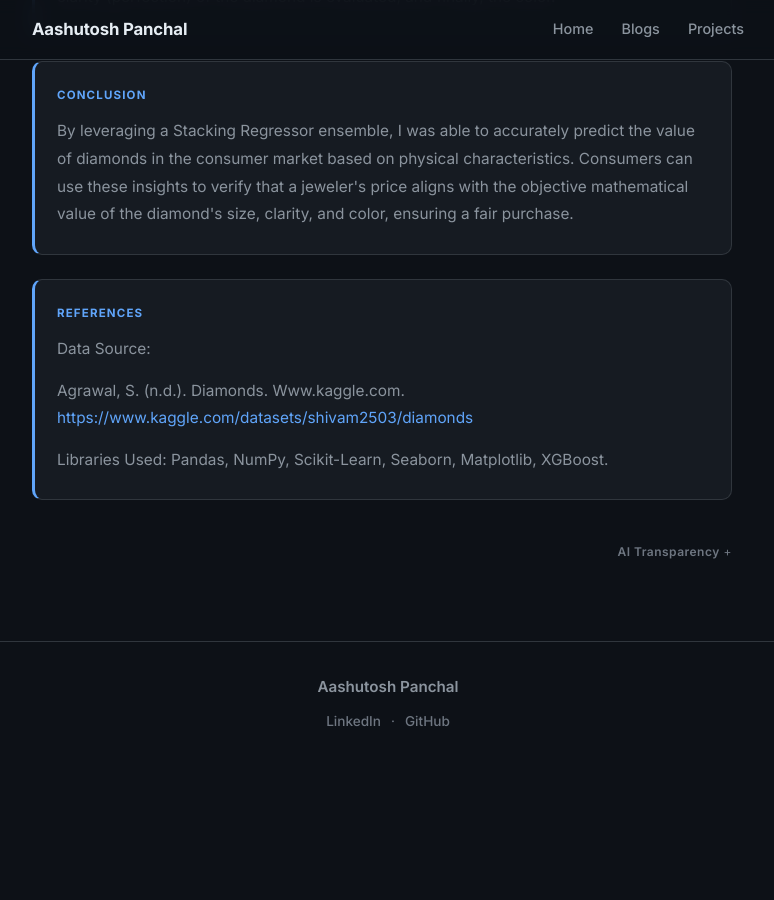
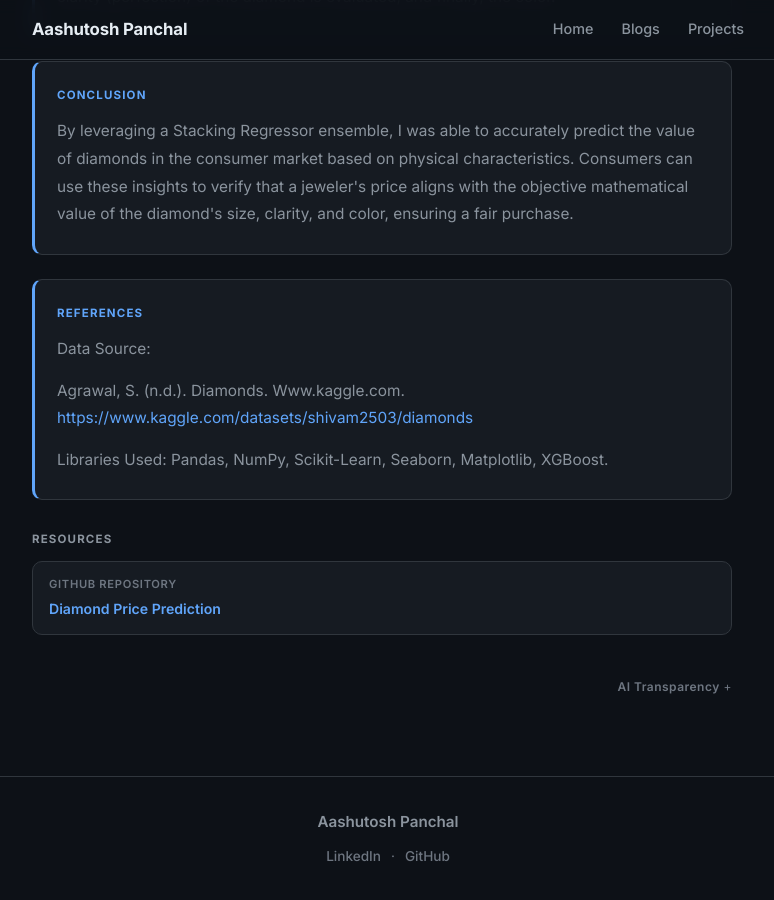
Before and after one commit to Aashu-P/aashutosh.github.io, a Jekyll site: the page built from projects/diamond-price-prediction.html, in a window 1280 px wide and 900 px high, scrolled down 6084 px. Shown: the whole window, without its empty margins (252-1026 px from the left). Built offline with Jekyll 4.4.1, drawn with Linux system fonts in a browser that asks for light colours; before the commit the page ends 6849 px from its top, so only the background shows below that.

Commit message:
added github link to project page

```diff
--- a/projects/diamond-price-prediction.html
+++ b/projects/diamond-price-prediction.html
@@ -97,6 +97,16 @@ permalink: /projects/diamond-price-prediction/
     </div>
   </section>
 
+  <div class="proj-links-section">
+    <h3 class="proj-links-section-title">Resources</h3>
+    <div class="proj-links-grid">
+      <a href="https://github.com/Aashu-P/Diamond-Price-Prediction" class="proj-link-card" target="_blank" rel="noopener noreferrer">
+        <span class="proj-link-type">GitHub Repository</span>
+        <span class="proj-link-name">Diamond Price Prediction</span>
+      </a>
+    </div>
+  </div>
+
   <details class="ai-transparency">
     <summary class="ai-transparency-toggle">AI Transparency</summary>
     <div class="ai-transparency-body">
```
